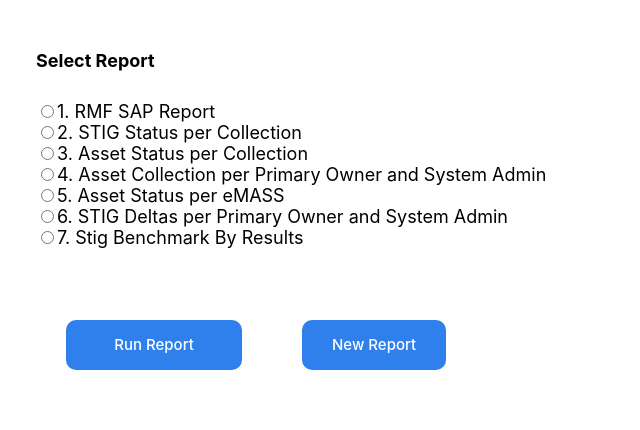
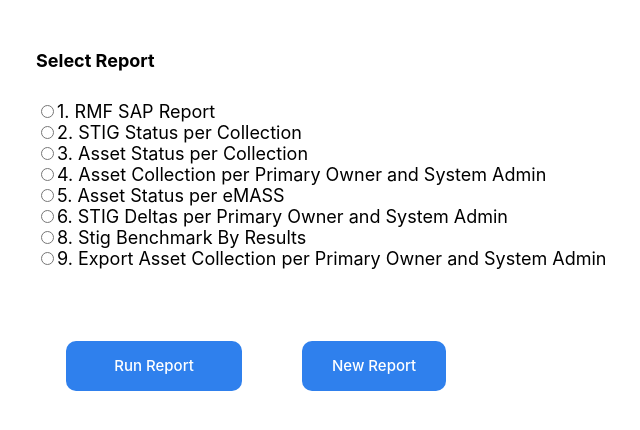
Before and after one commit to smehlmann/react-fastify-app, a React (Create React App) app in the folder client/: page / in a window 1280 px wide. Shown: the top 430 px of the page, without its empty margins (44-684 px from the left). Built offline with nearby package versions, Linux system fonts and the light colour scheme.

Commit message:
Add files via upload

```diff
--- a/client/src/App.js
+++ b/client/src/App.js
@@ -237,7 +237,17 @@
                 checked={this.state.report === "9"}
                 onChange={this.onRadioChange}
               />
-              <span>7. Stig Benchmark By Results</span>
+              <span>8. Stig Benchmark By Results</span>
+            </label>
+            <br />
+            <label>
+              <input
+                type="radio"
+                value="10"
+                checked={this.state.report === "10"}
+                onChange={this.onRadioChange}
+              />
+              <span>9. Export Asset Collection per Primary Owner and System Admin</span>
             </label>
             <br /><br />
             {showEmassNum && (
```
